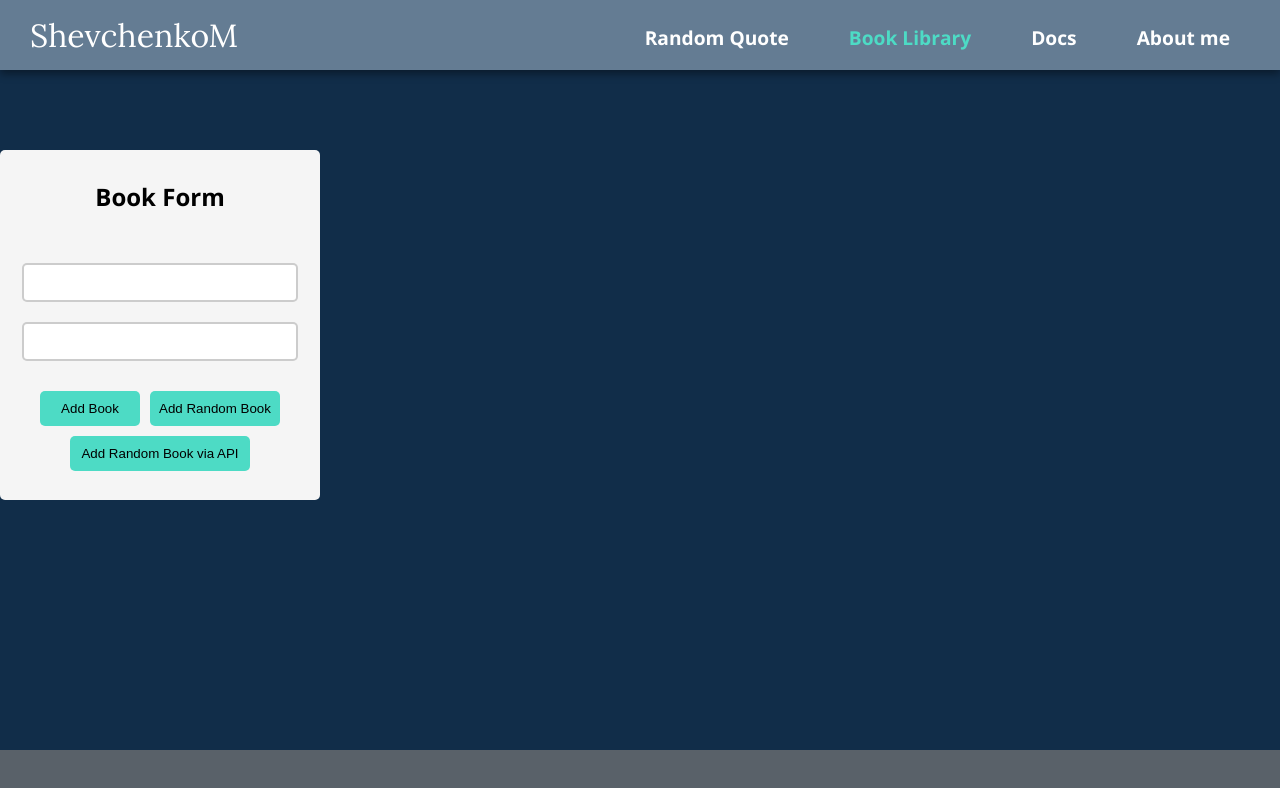
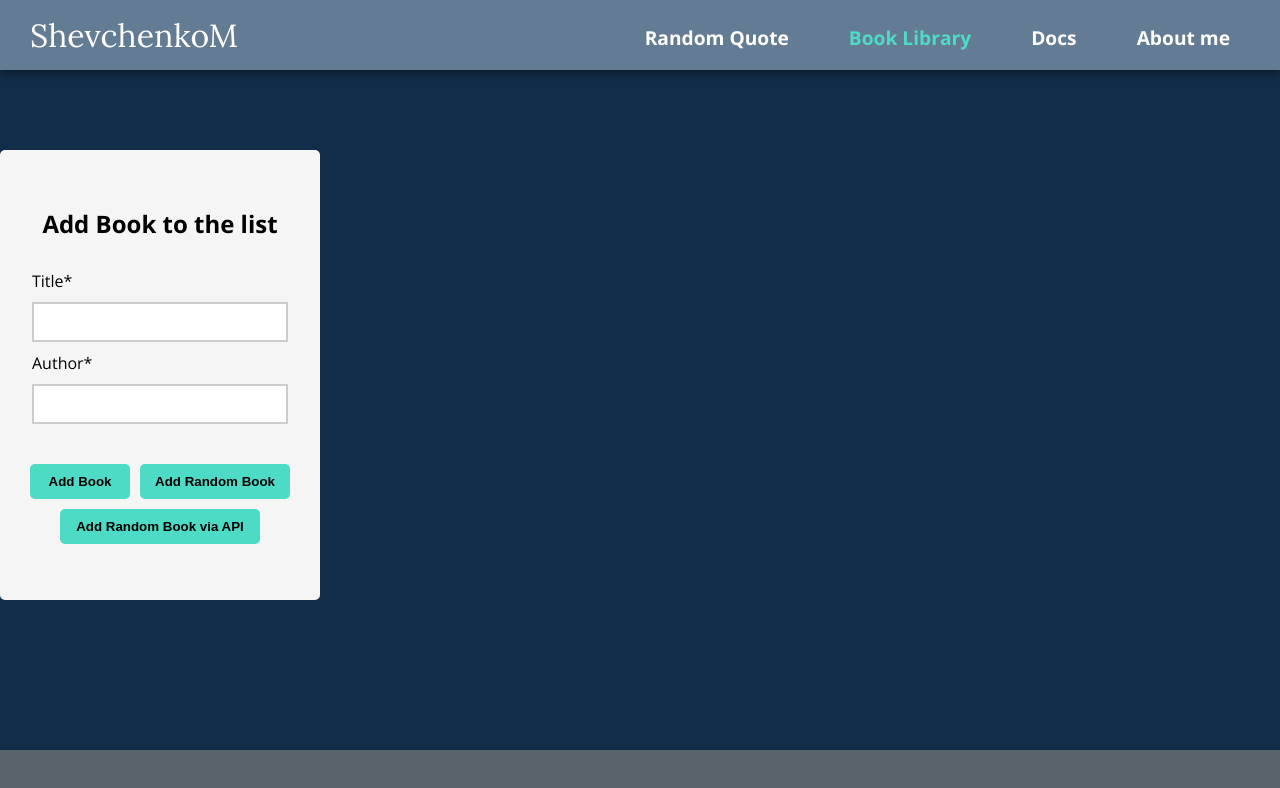
Before and after one commit to MykhailoShevchenko12/portfolio-project, a React (Create React App) app: page /book-library in a window 1280 px wide. Shown: the top 788 px of the page. Built offline with nearby package versions, Linux system fonts and the light colour scheme.

Commit message:
Finished stylize form component and corrected RandomQuote styles

```diff
--- a/src/components/BookForm/BookForm.css
+++ b/src/components/BookForm/BookForm.css
@@ -1,26 +1,34 @@
 .book-form {
   width: 25%;
-  height: 350px;
+  height: 450px;
   display: flex;
   flex-direction: column;
+  justify-content: center;
   align-items: center;
-  justify-content: center;
   border-radius: 5px;
   background-color: whitesmoke;
   color: black;
 }
 
 .book-form-inputs {
+  width: 80%;
   margin: 30px 0;
 }
 
+.book-form-inputs label {
+  display: flex;
+  flex-direction: column;
+  align-items: flex-start;
+}
+
 .form-input {
-  width: 85%;
-  height: 35px;
-  margin-top: 20px;
+  width: 100%;
+  height: 40px;
+  margin: 10px 0;
+  padding: 0 10px;
+  box-sizing: border-box;
+  outline: none;
   border: 2px solid rgba(0, 0, 0, 0.2);
-  border-radius: 5px;
-  outline: none;
 }
 
 .book-form-buttons {
@@ -32,12 +40,12 @@
 }
 
 .book-form-addRandomBook {
-  width: 130px;
+  width: 150px;
   margin-left: 10px;
 }
 
 .book-form-addRandomBookViaAPI {
-  width: 180px;
+  width: 200px;
   margin-top: 10px;
 }
 
@@ -46,6 +54,7 @@
 .book-form-addRandomBookViaAPI {
   height: 35px;
   background-color: #4ddbc5;
+  font-weight: bold;
   border: none;
   border-radius: 5px;
   cursor: pointer;
--- a/src/components/BookForm/BookForm.jsx
+++ b/src/components/BookForm/BookForm.jsx
@@ -11,12 +11,16 @@ const BookForm = () => {
         onSubmit={(event) => formSubmitHandler(event)}
         className="book-form"
       >
-        <h2 className="book-form-h2">Book Form</h2>
+        <h2 className="book-form-h2">Add Book to the list</h2>
         <div className="book-form-inputs">
-          {/* <label htmlFor="text">Title*</label> */}
-          <input type="text" className="form-input" />
-          {/* <label htmlFor="text">Author*</label> */}
-          <input type="text" className="form-input" />
+          <label htmlFor="title">
+            Title*
+            <input type="text" id="title" className="form-input" />
+          </label>
+          <label htmlFor="author">
+            Author*
+            <input type="text" id="author" className="form-input" />
+          </label>
         </div>
         <div className="book-form-buttons">
           <button type="submit" className="book-form-addBook book-active">
--- a/src/pages/RandomQuote/RandomQuote.css
+++ b/src/pages/RandomQuote/RandomQuote.css
@@ -1,16 +1,12 @@
 .quote-container {
   margin-top: 30px;
-  display: flex;
-  flex-direction: column;
-  align-items: center;
+  justify-items: center;
 }
 
 .quote {
   width: 60%;
   font-size: 1.2rem;
-  display: flex;
-  flex-direction: column;
-  align-items: center;
+  justify-items: center;
 }
 
 .quote-text,
@@ -24,9 +20,7 @@
 .quote-text {
   width: 100%;
   height: 160px;
-  display: flex;
-  align-items: center;
-  justify-content: center;
+  align-content: center;
   border-radius: 20px;
   font-size: 1.5rem;
 }
@@ -41,6 +35,7 @@
   margin-top: 20px;
   width: 15%;
   display: flex;
+  align-items: center;
   justify-content: space-around;
 }
 
```
